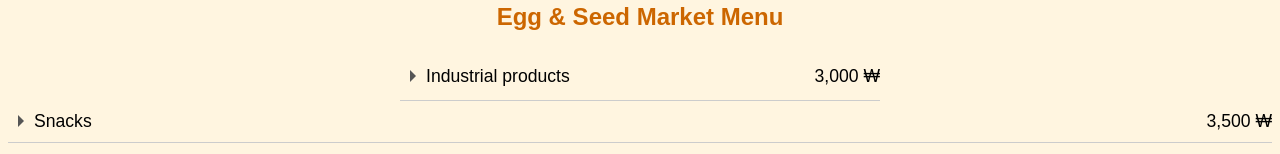
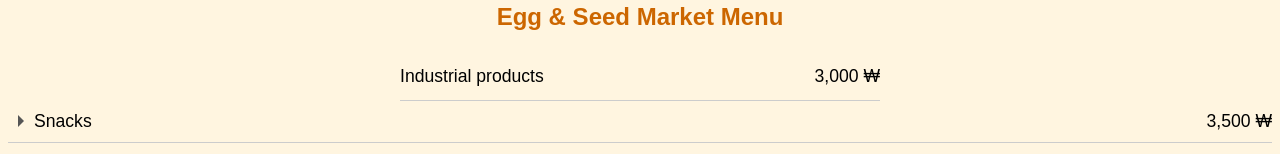
Before and after one commit to Tae8076/EggAndSeedMarket-Menu, a plain HTML site: page index.html in a window 1280 px wide. Shown: the part 520-674 px from the top of the page. Drawn offline with Linux system fonts and the light colour scheme.

Commit message:
Update index.html

```diff
--- a/index.html
+++ b/index.html
@@ -109,7 +109,6 @@
 
     <div class="item-container"> <!--공산품-->
       <div class="item">
-        <div class="arrow"></div>
         <span class="item-name">Industrial products </span>
         <span class="item-price">3,000 ₩</span>
       </div>
```
